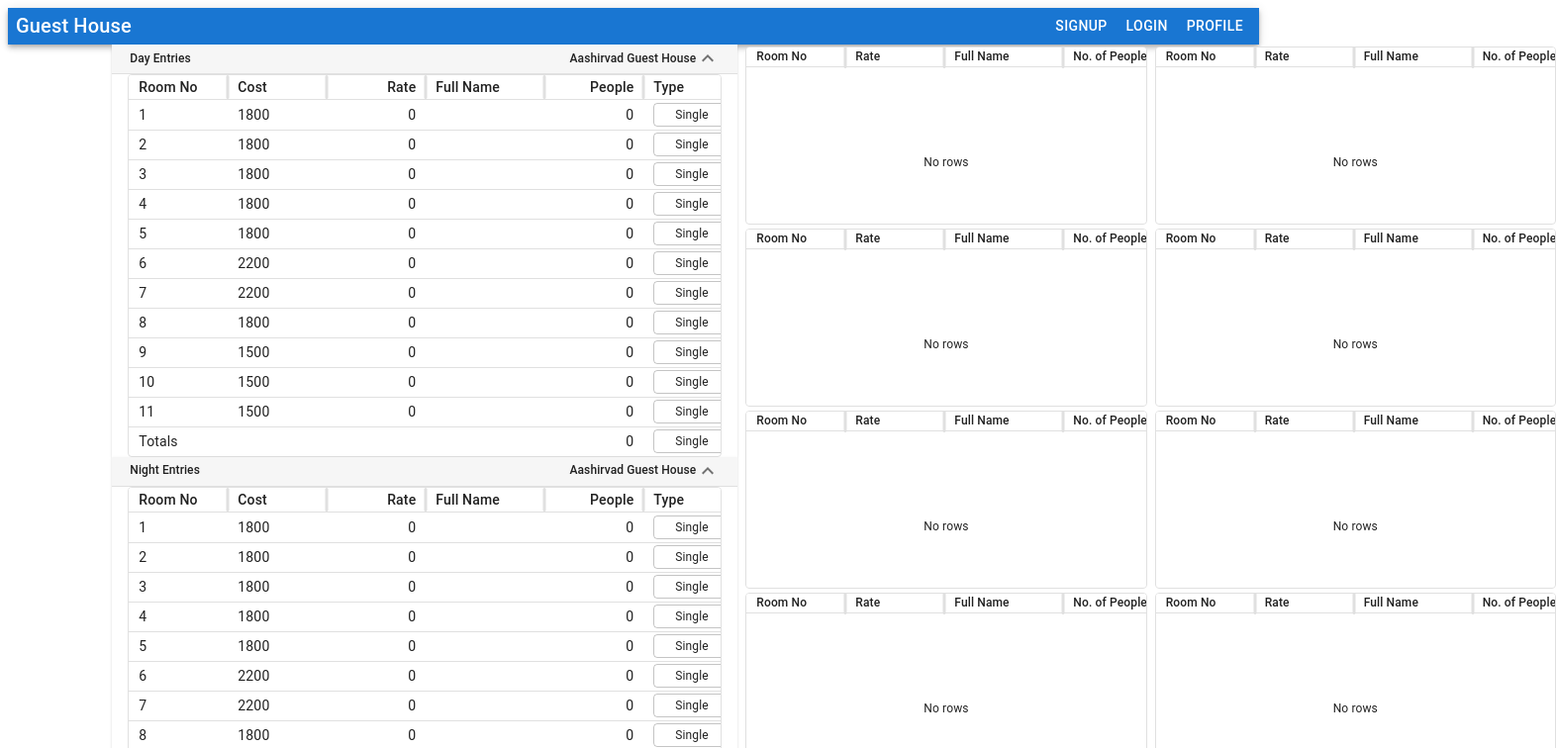
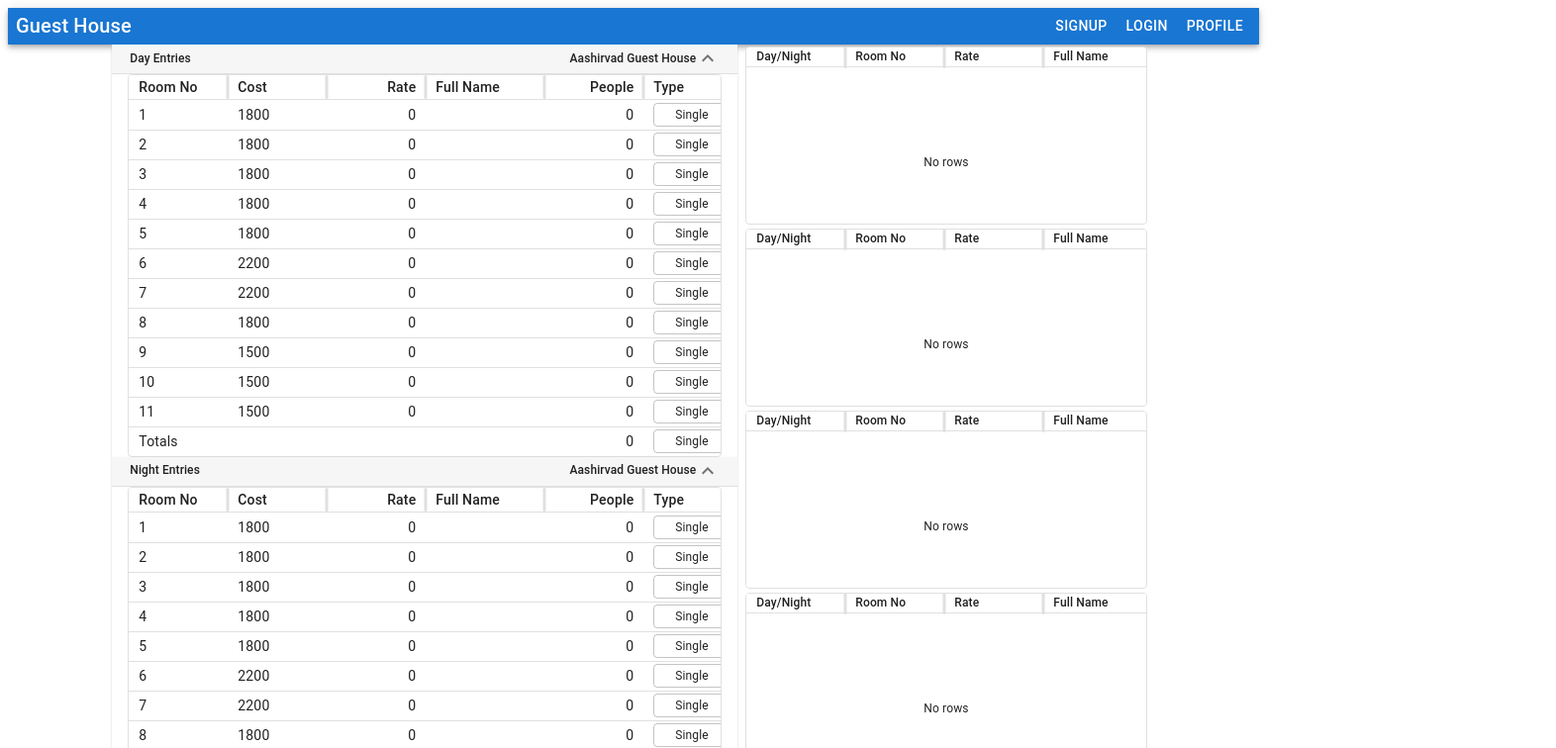
Before and after one commit to mayadb01-lgtm/TGT-GH-Rest, a React (Vite) app: page / in a window 1280 px wide. Shown: the top 756 px of the page at 99% size, 1572 px wide, since content can reach past the window. Built offline with nearby package versions, Linux system fonts and the light colour scheme.

Commit message:
feat - combine daynight entries logic

```diff
--- a/src/components/TableComponent.jsx
+++ b/src/components/TableComponent.jsx
@@ -3,9 +3,9 @@ import { DataGrid } from "@mui/x-data-grid";
 import { FormControl, Select } from "@mui/material";
 
 // Utility function to initialize rows
-const initializeRows = (rowsLength, roomCosts) => {
+const initializeRows = (dayOrNight, rowsLength, roomCosts) => {
   return Array.from({ length: rowsLength }, (_, i) => ({
-    id: i + 1,
+    id: `${dayOrNight} - ${i + 1}`,
     roomNo: i + 1,
     cost: roomCosts[i + 1] || 0,
     rate: 0,
@@ -46,8 +46,16 @@ const DropdownCell = ({ value, options, onChange }) => (
   </FormControl>
 );
 
-const TableComponent = ({ title, rowsLength, roomCosts, onSubmit }) => {
-  const [rows, setRows] = useState(initializeRows(rowsLength, roomCosts));
+const TableComponent = ({
+  title,
+  dayOrNight,
+  rowsLength,
+  roomCosts,
+  onSubmit,
+}) => {
+  const [rows, setRows] = useState(
+    initializeRows(dayOrNight, rowsLength, roomCosts)
+  );
 
   // Handle row update logic
   const handleRowEdit = (updatedRow) => {
--- a/src/pages/EntryPage.jsx
+++ b/src/pages/EntryPage.jsx
@@ -17,29 +17,27 @@ const processEntriesByPaymentMode = (data, mode) => {
   const filteredEntries = data.filter((row) => row.modeOfPayment === mode);
 
   if (filteredEntries.length > 0) {
-    return [
-      ...filteredEntries,
-      {
-        id: "",
-        roomNo: "",
-        fullname: `Total ${mode} Amount`,
-      },
-    ];
+    return filteredEntries;
   }
 
   return [];
 };
 
-// Utility function to determine title color
-const getTitleColor = (title) => {
-  if (title.includes("Cash")) return "primary";
-  if (title.includes("Card")) return "secondary";
-  if (title.includes("Online")) return "success";
-  return "error";
+// Reusable SummaryTable component
+const SummaryTable = ({ title, dayRows, nightRows, columns }) => {
+  const finalRows = [...dayRows, ...nightRows];
+
+  if (finalRows.length > 0) {
+    finalRows[finalRows.length] = {
+      id: "Total",
+      roomNo: "",
+      rate: finalRows.reduce((sum, row) => sum + row.rate, 0),
+      fullname: "",
+      noOfPeople: "",
     };
+  }
 
-// Reusable SummaryTable component
-const SummaryTable = ({ title, dayRows, nightRows, columns }) => (
+  return (
     <Box
       fullWidth
       style={{
@@ -71,38 +69,7 @@ const SummaryTable = ({ title, dayRows, nightRows, columns }) => (
           Day Entries
         </Typography> */}
           <DataGrid
-          rows={dayRows}
-          columns={columns}
-          pageSize={5}
-          rowsPerPageOptions={[5, 10, 20]}
-          style={{
-            fontSize: "12px",
-            height: "180px",
-            width: "100%",
-          }}
-          rowHeight={25}
-          disableColumnMenu
-          disableColumnSorting
-          sx={{
-            "& .MuiDataGrid-columnHeader": {
-              maxHeight: "20px",
-            },
-            "& .MuiDataGrid-footerContainer": {
-              display: "none",
-            },
-          }}
-        />
-      </Box>
-      <Box style={{ margin: "2px 0", padding: "0", width: "100%" }}>
-        {/* <Typography
-          variant="subtitle2"
-          fontWeight={500}
-          // style={{ marginBottom: "4px" }} // Compact spacing
-        >
-          Night Entries
-        </Typography> */}
-        <DataGrid
-          rows={nightRows}
+            rows={finalRows}
             columns={columns}
             pageSize={5}
             rowsPerPageOptions={[5, 10, 20]}
@@ -127,6 +94,7 @@ const SummaryTable = ({ title, dayRows, nightRows, columns }) => (
       </Stack>
     </Box>
   );
+};
 
 const EntryPage = () => {
   const [dayData, setDayData] = useState([]);
@@ -137,6 +105,7 @@ const EntryPage = () => {
 
   // Columns for DataGrid
   const columns = [
+    { field: "id", headerName: "Day/Night", width: 100 },
     { field: "roomNo", headerName: "Room No", width: 100 },
     { field: "rate", headerName: "Rate", width: 100 },
     { field: "fullname", headerName: "Full Name", width: 120 },
@@ -231,6 +200,7 @@ const EntryPage = () => {
             </AccordionSummary>
             <AccordionDetails style={{ margin: "0", paddingBlock: "0" }}>
               <TableComponent
+                dayOrNight="Day"
                 title="Day Entry Table"
                 rowsLength={11}
                 roomCosts={{
@@ -294,6 +264,7 @@ const EntryPage = () => {
             </AccordionSummary>
             <AccordionDetails style={{ margin: "0", paddingBlock: "0" }}>
               <TableComponent
+                dayOrNight="Night"
                 title="Night Entry Table"
                 rowsLength={11}
                 roomCosts={{
```
Lines whose indentation alone changed are shown as unchanged.
